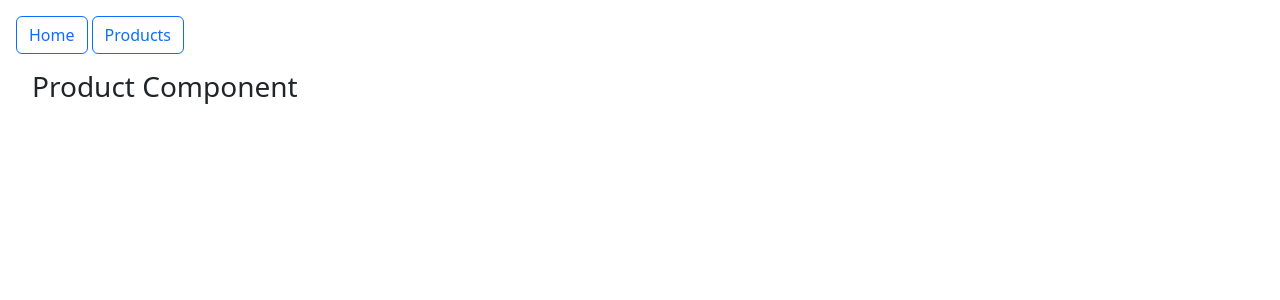
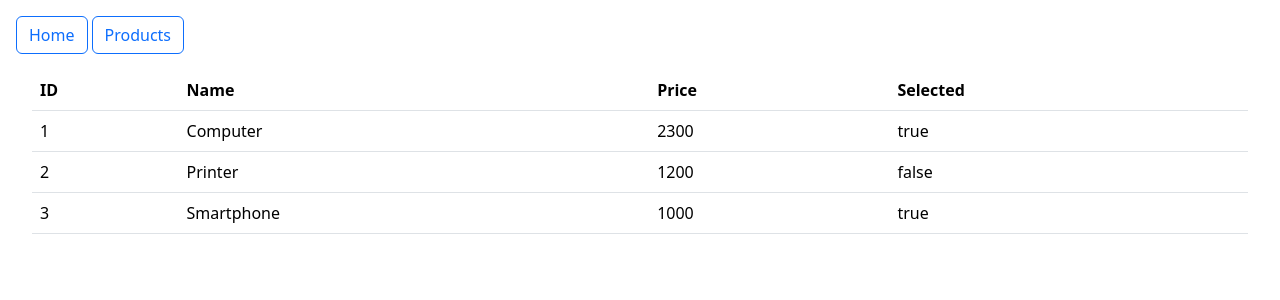
Before and after one commit to MohamedSAIFI0/Angular-Framework-Products-Managements, an Angular app: page /products in a window 1280 px wide. Shown: the top 300 px of the page. Built offline with nearby package versions, Linux system fonts and the light colour scheme.

Commit message:
add products

```diff
--- a/src/app/products/products.component.html
+++ b/src/app/products/products.component.html
@@ -1,5 +1,23 @@
 <div class="p-3">
   <div class="card-body">
-    <h3>Product Component</h3>
+    <table class="table">
+      <thead>
+      <tr>
+        <th>ID</th> <th>Name</th> <th>Price</th> <th>Selected</th>
+      </tr>
+      </thead>
+
+      <tbody>
+        @for (p of products; track p){
+          <tr>
+            <td>{{p.id}}</td>
+            <td>{{p.name}}</td>
+            <td>{{p.price}}</td>
+            <td>{{p.selected}}</td>
+          </tr>
+        }
+      </tbody>
+
+    </table>
   </div>
 </div>
--- a/src/app/products/products.component.ts
+++ b/src/app/products/products.component.ts
@@ -1,12 +1,21 @@
 import { Component } from '@angular/core';
+import {NgForOf} from '@angular/common';
 
 @Component({
   selector: 'app-products',
-  imports: [],
+  imports: [
+    NgForOf
+  ],
   templateUrl: './products.component.html',
   styleUrl: './products.component.css',
   standalone: true
 })
 export class ProductsComponent {
+  products: Array<any> = [
+    {id: 1, name : "Computer", price: 2300, selected: true},
+    {id:2, name : "Printer", price: 1200, selected: false},
+    {id:3, name : "Smartphone", price: 1000, selected: true}
+
+  ]
 
 }
```
